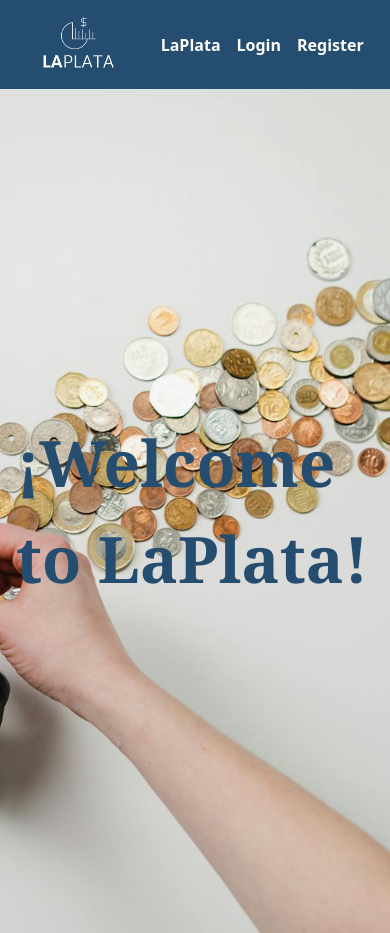
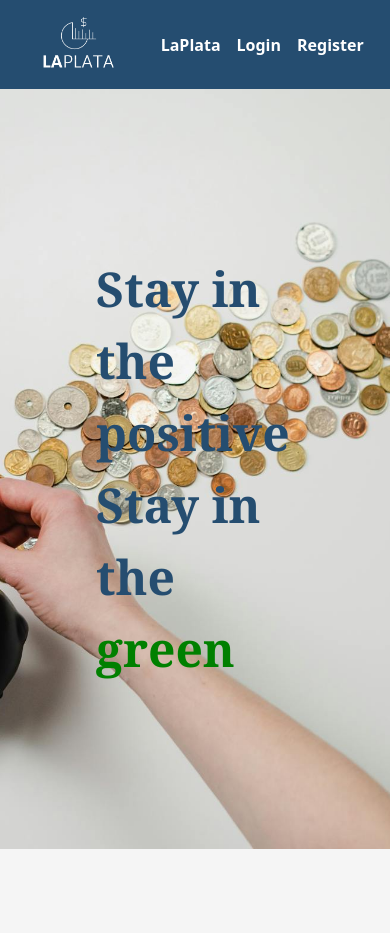
Before and after one commit to JNBarrachina/laplata-client, a React (Vite) app: page / in a window 390 px wide. After the commit the page ends 849 px from the top, so only its background shows below. Built offline with nearby package versions, Linux system fonts and the light colour scheme.

Commit message:
New slogan and dashboard responsiveness implemented

```diff
--- a/src/components/organisms/DashboardHeader/DashboardHeader.jsx
+++ b/src/components/organisms/DashboardHeader/DashboardHeader.jsx
@@ -8,14 +8,14 @@
             <header className='dashboardHeaderContainer'>
                 <img src="/src/assets/laplata.png" alt="" className='dashboardLogo' />
                 <nav className="dashboardNav">
+                    <Link to="/dashboard">
+                        <button className='dashboardHeaderBtn'>
+                            <img className='dashboardHeaderImg' src="/src/assets/dashboard.svg" alt="" />
+                        </button>
+                    </Link>
                     <Link to="/">
                         <button className='dashboardHeaderBtn'>
                             <img className='dashboardHeaderImg' src="/src/assets/useraccount.svg" alt="" />
-                        </button>
-                    </Link>
-                    <Link to="/dashboard">
-                        <button className='dashboardHeaderBtn'>
-                            <img className='dashboardHeaderImg' src="/src/assets/dashboard.svg" alt="" />
                         </button>
                     </Link>
                     <Link to="/">
--- a/src/components/pages/Dashboard/Dashboard.css
+++ b/src/components/pages/Dashboard/Dashboard.css
@@ -83,3 +83,18 @@
 .negativeNum {
     color: red;
 }
+
+@media screen and (max-width: 700px) {
+    .dashboardHeaderContainer {
+        width: 100%;
+        height: fit-content;
+
+        flex-flow: row nowrap;
+        justify-content: space-between;
+        align-items: center;
+    }
+
+    .dashboardNav {
+        flex-flow: row nowrap;
+    }
+}
--- a/src/components/pages/Home/Home.css
+++ b/src/components/pages/Home/Home.css
@@ -1,21 +1,28 @@
 .homeMain {
     display: flex;
     flex-flow: row wrap;
-    justify-content: center;
-    align-items: center;
+    justify-content: flex-end;
+    align-items: flex-end;
 
     width: 100%;
+    height: 90vh;
+
+    padding: 6rem;
 
     background-image: url('../../../assets/homebackground.jpg');
     background-size: cover;
     background-position: center;
 
-    height: 100vh
 }
 
 h1{
     color: #254D70;
 
     font-family: Georgia, 'Times New Roman', Times, serif;
-    font-size: 4rem;
+    font-size: 3rem;
 }
+
+
+.subtitleSpan{
+    color: green;
+}
--- a/src/components/pages/Home/Home.jsx
+++ b/src/components/pages/Home/Home.jsx
@@ -7,7 +7,8 @@
         <>
             <HomeHeader />
             <main className="homeMain">
-                <h1>¡Welcome to LaPlata!</h1>
+                <h1 className=" homeTitle">Stay in the positive<br />Stay in the <span className="subtitleSpan">green</span></h1>
+                <p className="homeTitle secondTitle"></p>
             </main>
         </>
     )
```
